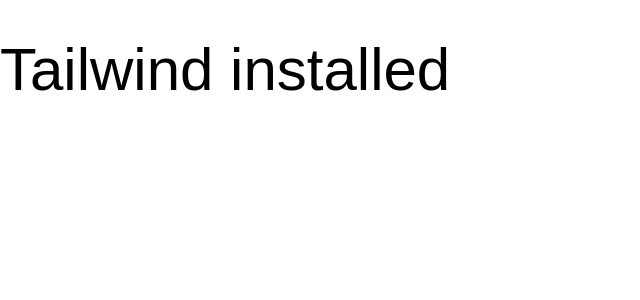
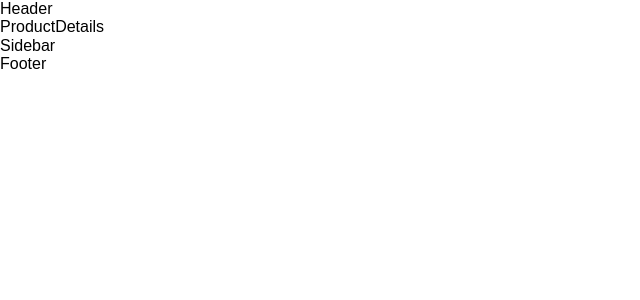
Before and after one commit to Prabakara-N/react-ecommerce, a React (Create React App) app: page /product/1 in a window 1280 px wide. Shown: the top 300 px of the page, without its empty margins (0-640 px from the left). Built offline with nearby package versions, Linux system fonts and the light colour scheme; no server answers.

Commit message:
product context added

```diff
--- a/package.json
+++ b/package.json
@@ -9,6 +9,7 @@
     "react": "^18.2.0",
     "react-dom": "^18.2.0",
     "react-icons": "^4.7.1",
+    "react-router-dom": "^6.9.0",
     "react-scripts": "5.0.1",
     "web-vitals": "^2.1.4"
   },
--- a/src/App.js
+++ b/src/App.js
@@ -1,11 +1,27 @@
 import React from "react";
-import "./styles/App.css";
-import "./styles/normalize.css";
+import { BrowserRouter as Router, Route, Routes } from "react-router-dom";
+
+// import pages
+import Home from "./pages/Home";
+import ProductDetails from "./pages/ProductDetails";
+
+// import components
+import Sidebar from "./components/Sidebar";
+import Header from "./components/Header";
+import Footer from "./components/Footer";
 
 const App = () => {
   return (
-    <div>
-      <h1 className="text-6xl">Tailwind installed</h1>
+    <div className="overflow-hidden">
+      <Router>
+        <Header />
+        <Routes>
+          <Route path="/" element={<Home />} />
+          <Route path="/product/:id" element={<ProductDetails />} />
+        </Routes>
+        <Sidebar />
+        <Footer />
+      </Router>
     </div>
   );
 };
--- a/src/contexts/ProductContext.js
+++ b/src/contexts/ProductContext.js
@@ -1,7 +1,27 @@
-import React from "react";
+import React, { createContext, useState, useEffect } from "react";
 
-const ProductContext = () => {
-  return <div>ProductContext</div>;
+// create context
+export const ProductContext = createContext();
+
+const ProductProvider = ({ children }) => {
+  // producte state
+  const [products, setProducts] = useState([]);
+
+  // fetch products
+  useEffect(() => {
+    const fetchProducts = async () => {
+      const response = await fetch("https://fakestoreapi.com/products");
+      const data = await response.json();
+      setProducts(data);
+    };
+    fetchProducts();
+  }, []);
+
+  return (
+    <ProductContext.Provider value={{ products }}>
+      {children}
+    </ProductContext.Provider>
+  );
 };
 
-export default ProductContext;
+export default ProductProvider;
--- a/src/index.js
+++ b/src/index.js
@@ -1,12 +1,17 @@
 import React from "react";
 import ReactDOM from "react-dom/client";
 import App from "./App";
+// css
 import "./styles/App.css";
 import "./styles/normalize.css";
+// product provider
+import ProductProvider from "./contexts/ProductContext";
 
 const root = ReactDOM.createRoot(document.getElementById("root"));
 root.render(
   <React.StrictMode>
-    <App />
+    <ProductProvider>
+      <App />
+    </ProductProvider>
   </React.StrictMode>
 );
--- a/src/pages/Home.js
+++ b/src/pages/Home.js
@@ -0,0 +1,35 @@
+import React, { useContext } from "react";
+
+// import product context
+import { ProductContext } from "../contexts/ProductContext";
+
+// import products
+import Product from "../components/Product";
+
+const Home = () => {
+  // get products from product context
+  const { products } = useContext(ProductContext);
+
+  // getting men's & women's clothing category
+  const filteredProducts = products.filter(
+    (product) =>
+      product.category === "men's clothing" ||
+      product.category === "women's clothing"
+  );
+
+  return (
+    <div>
+      <section className="py-16 px-3">
+        <div className="container mx-auto">
+          <div className="grid grid-cols-1   md:grid-cols-2 lg:grid-cols-4 xl:grid-cols-5 gap-[30px] max-w-sm mx-auto md:max-w-none md:mx-0">
+            {filteredProducts.map((product) => {
+              return <Product product={product} key={product.id} />;
+            })}
+          </div>
+        </div>
+      </section>
+    </div>
+  );
+};
+
+export default Home;
--- a/src/pages/ProductDetails.js
+++ b/src/pages/ProductDetails.js
@@ -0,0 +1,7 @@
+import React from "react";
+
+const ProductDetails = () => {
+  return <div>ProductDetails</div>;
+};
+
+export default ProductDetails;
```
Also changed, not shown: 1 other file (tests, documents, lock files or other folders).
